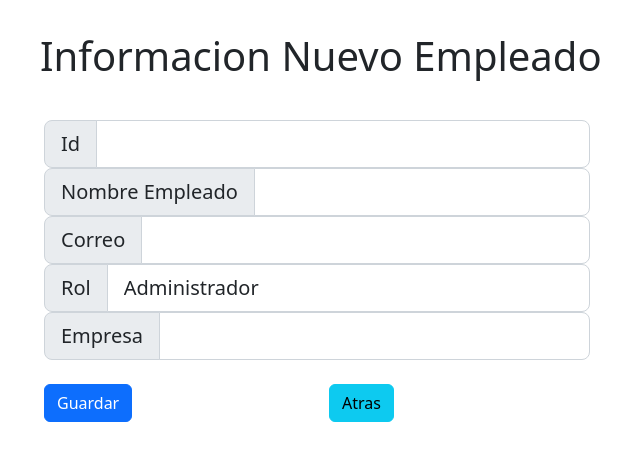
After one commit to creativemindsmintic/app, a Spring app: template src/main/resources/templates/editarEmpleado.html in a window 1280 px wide. The commit adds this page. Shown: the top 461 px of the page, without its empty margins (38-678 px from the left). Run offline with Thymeleaf, Linux system fonts and the light colour scheme; the template is opened without the code that fills it, so the values that code supplies are empty.

Commit message:
Arreglo metodo de editarEmpleado.html

```diff
--- /dev/null
+++ b/src/main/resources/templates/editarEmpleado.html
@@ -0,0 +1,61 @@
+<!DOCTYPE html>
+<html lang="en" xmlns:th="http://www.thymeleaf.org">
+<head>
+    <meta charset="utf-8">
+    <meta name="viewport" content="width=device-width, initial-scale=1">
+    <title>Crear Empleado - Creative Minds</title>
+    <link href="https://cdn.jsdelivr.net/npm/bootstrap@5.2.0/dist/css/bootstrap.min.css" rel="stylesheet" integrity="sha384-gH2yIJqKdNHPEq0n4Mqa/HGKIhSkIHeL5AyhkYV8i59U5AR6csBvApHHNl/vI1Bx" crossorigin="anonymous">
+</head>
+<body>
+<main>
+    <div class="container px-2 py-3 my-3"><h1>Informacion Nuevo Empleado</h1></div>
+    <div class="container ">
+        <div class="row">
+            <div class="col">
+                <form th:action="@{/guardarEmpleado}" th:object="${empleadoEditado}" method="post">
+                    <div class="input-group input-group-lg">
+                        <span class="input-group-text">Id</span>
+                        <input readonly type="text" th:field="*{id}" class="form-control" aria-label="Sizing example input" aria-describedby="inputGroup-sizing-lg" required="required">
+                    </div>
+                    <div class="input-group input-group-lg">
+                        <span class="input-group-text">Nombre Empleado</span>
+                        <input type="text" th:field="*{nombre}" class="form-control" aria-label="Sizing example input" aria-describedby="inputGroup-sizing-lg" required="required">
+                    </div>
+                    <div class="input-group input-group-lg">
+                        <span class="input-group-text" >Correo</span>
+                        <input type="text" th:field="*{correo}" class="form-control" aria-label="Sizing example input" aria-describedby="inputGroup-sizing-lg" required="required">
+                    </div>
+                    <div class="input-group input-group-lg">
+                        <span class="input-group-text" >Rol</span>
+<!--                        <input type="text" th:field="*{rol}" class="form-control" aria-label="Sizing example input" aria-describedby="inputGroup-sizing-lg" required="required">-->
+                            <select th:field="*{rol}" class="form-control" aria-label="Sizing example input" aria-describedby="inputGroup-sizing-lg" required="required">
+                                <option value="Admin">Administrador</option>
+                                <option value="Operario">Operario</option>
+                            </select>
+                    </div>
+                    <div class="input-group input-group-lg">
+                        <span class="input-group-text" >Empresa</span>
+                        <input readonly type="text" th:field="*{empresa.id}" class="form-control" aria-label="Sizing example input" aria-describedby="inputGroup-sizing-lg" required="required">
+                        <!--                            <select th:field="*{empresa}" class="form-control" aria-label="Sizing example input" aria-describedby="inputGroup-sizing-lg" required="required">-->
+<!--                                <option th:each="empresa : ${ListaEmpresas}" th:value="${empresa.id}" th:text="${empresa.nombre}">  </option>-->
+<!--                            </select>-->
+                    </div>
+                    <br>
+                    <div class="row">
+                        <div class="col">
+                            <button type="submit" class="btn btn-primary">Guardar</button>
+                        </div>
+                        <div class="col">
+                            <a href="javascript: history.go(-1)" class="btn btn-info" role="button">Atras</a>
+                        </div>
+                    </div>
+
+                </form>
+            </div>
+            <div class="col"></div>
+        </div>
+    </div>
+    <script src="https://cdn.jsdelivr.net/npm/bootstrap@5.2.1/dist/js/bootstrap.bundle.min.js" integrity="sha384-u1OknCvxWvY5kfmNBILK2hRnQC3Pr17a+RTT6rIHI7NnikvbZlHgTPOOmMi466C8" crossorigin="anonymous"></script>
+</main>
+</body>
+</html>
--- a/src/main/resources/templates/listadoEmpleados.html
+++ b/src/main/resources/templates/listadoEmpleados.html
@@ -33,7 +33,7 @@
             <td th:text="${empleado.nombre}"></td>
             <td th:text="${empleado.correo}"></td>
             <td th:text="${empleado.rol}"></td>
-            <td th:text="${empleado.empresa.nombre}"></td>
+            <td th:text="${empleado.empresa}"></td>
 
 
             <td>
```
Also changed, not shown: src/main/java/com/creativeminds/app/controller/AppController.java (+18 -0 lines).
